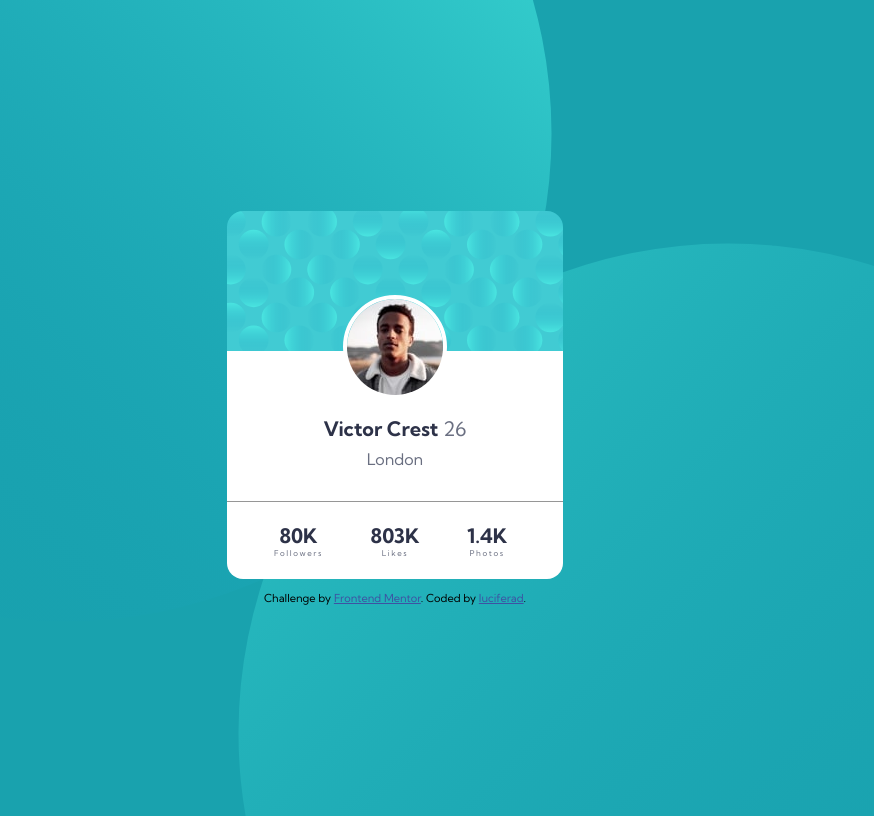
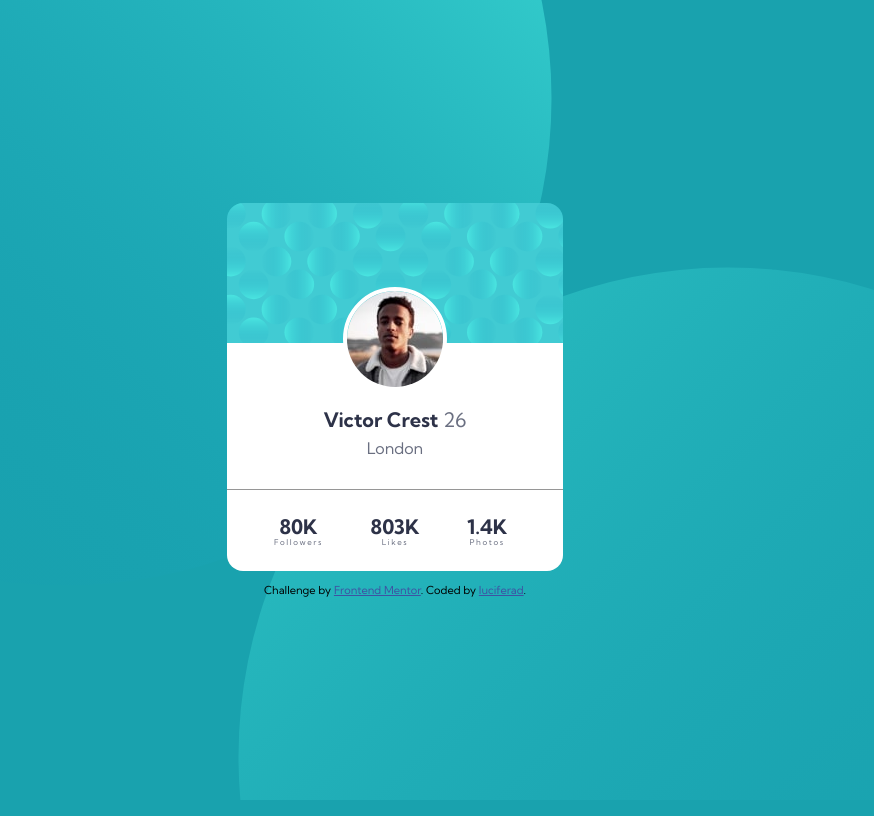
Before and after one commit to luciferad/profile-card-component-main, a plain HTML site: page index.html in a window 1280 px wide. Shown: the whole page, without its empty margins (245-1119 px from the left). Drawn offline with nearby package versions, Linux system fonts and the light colour scheme.

Commit message:
Final added normalize

```diff
--- a/index.html
+++ b/index.html
@@ -10,12 +10,14 @@
   <title>Frontend Mentor | Profile card component</title>
 
   <style>
+    @import url(normalize.css);
     @import url(index.css);
     .attribution { font-size: 11px; text-align: center; }
     .attribution a { color: hsl(228, 45%, 44%); }
   </style>
 </head>
 <body>
+
   <main class="card">
     <div class="profile">
       <img src="images/image-victor.jpg" alt="avatar"><br>
@@ -23,7 +25,6 @@
       <p class="city">London</p>
       <hr>
     </div>
-
 
     <p id="followers"><span class="num">80K</span><br>
     Followers</p>
@@ -34,11 +35,13 @@
     <p id="photos"><span class="num">1.4K</span><br>
     Photos</p>
   </main>
+
   <footer>
     <div class="attribution">
       Challenge by <a href="https://www.frontendmentor.io?ref=challenge" target="_blank">Frontend Mentor</a>.
       Coded by <a href="https://github.com/luciferad">luciferad</a>.
     </div>
   </footer>
+
 </body>
 </html>
```
